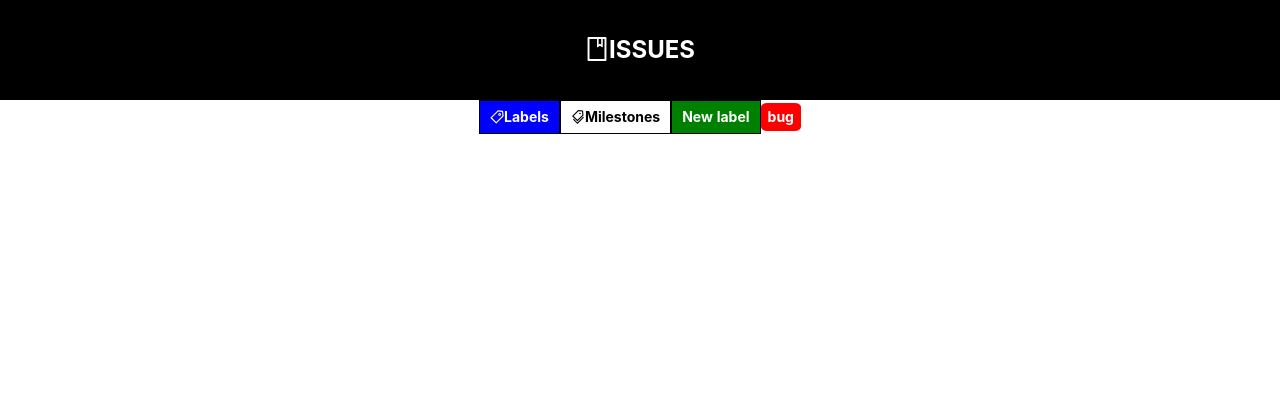
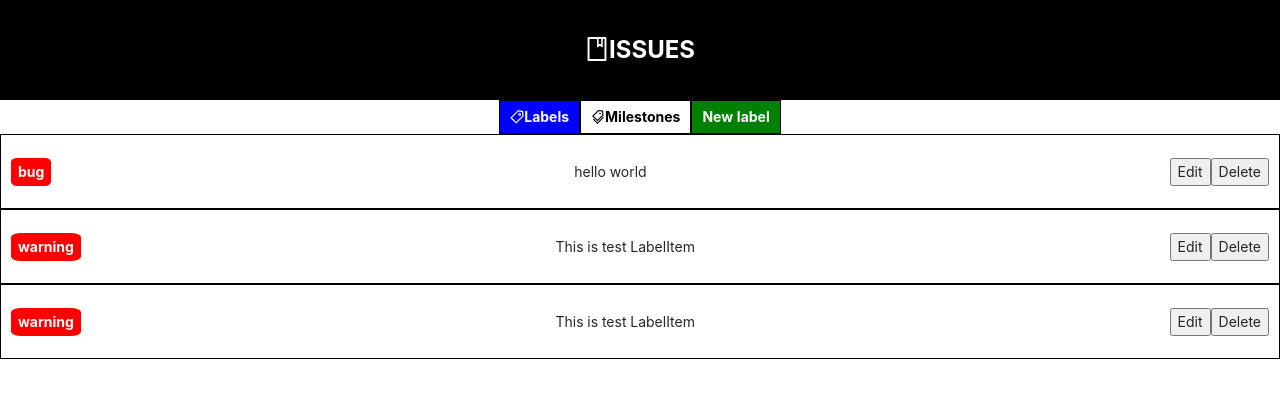
Before and after one commit to westone034626/github-issue, a React (Create React App) app in the folder github-issue/: page / in a window 1280 px wide. Shown: the top 398 px of the page. Built offline with nearby package versions, Linux system fonts and the light colour scheme.

Commit message:
[Add] components - LabelItem, LabelItemController

```diff
--- a/github-issue/src/App.js
+++ b/github-issue/src/App.js
@@ -2,6 +2,7 @@ import './App.css';
 import Header from './components/Header';
 import Button from './components/Button';
 import Label from './components/Label';
+import LabelItem from './components/LabelItem';
 
 function App() {
   return (
@@ -20,7 +21,15 @@ function App() {
         iconName="mileStone"
       />
       <Button message="New label" fontColor="white" buttonColor="green" />
-      <Label message="bug" fontColor="white" buttonColor="red" />
+      <LabelItem message="hello world">
+        <Label message="bug" fontColor="white" buttonColor="red" />
+      </LabelItem>
+      <LabelItem message="This is test LabelItem">
+        <Label message="warning" fontColor="white" buttonColor="red" />
+      </LabelItem>
+      <LabelItem message="This is test LabelItem">
+        <Label message="warning" fontColor="white" buttonColor="red" />
+      </LabelItem>
     </div>
   );
 }
--- /dev/null
+++ b/github-issue/src/components/LabelItem.js
@@ -0,0 +1,27 @@
+import styled from 'styled-components';
+import LabelItemController from './LabelItemController';
+
+const LabelItemWrapper = styled.div`
+  display: flex;
+  justify-content: space-between;
+  align-items: center;
+  padding: 10px 10px 10px 10px;
+  width: 100%;
+  height: 75px;
+  border: 1px solid black;
+`;
+
+const LabelItem = ({ message, children }) => {
+  return (
+    <LabelItemWrapper>
+      {children}
+      <p style={{ margin: '0px 0px 0px 0px' }}>{message}</p>
+      <LabelItemController>
+        <button>Edit</button>
+        <button>Delete</button>
+      </LabelItemController>
+    </LabelItemWrapper>
+  );
+};
+
+export default LabelItem;
--- /dev/null
+++ b/github-issue/src/components/LabelItemController.js
@@ -0,0 +1,11 @@
+import styled from 'styled-components';
+
+const LabelItemControllerWrapper = styled.div`
+  display: flex;
+`;
+
+const LabelItemController = ({ children }) => {
+  return <LabelItemControllerWrapper>{children}</LabelItemControllerWrapper>;
+};
+
+export default LabelItemController;
```
